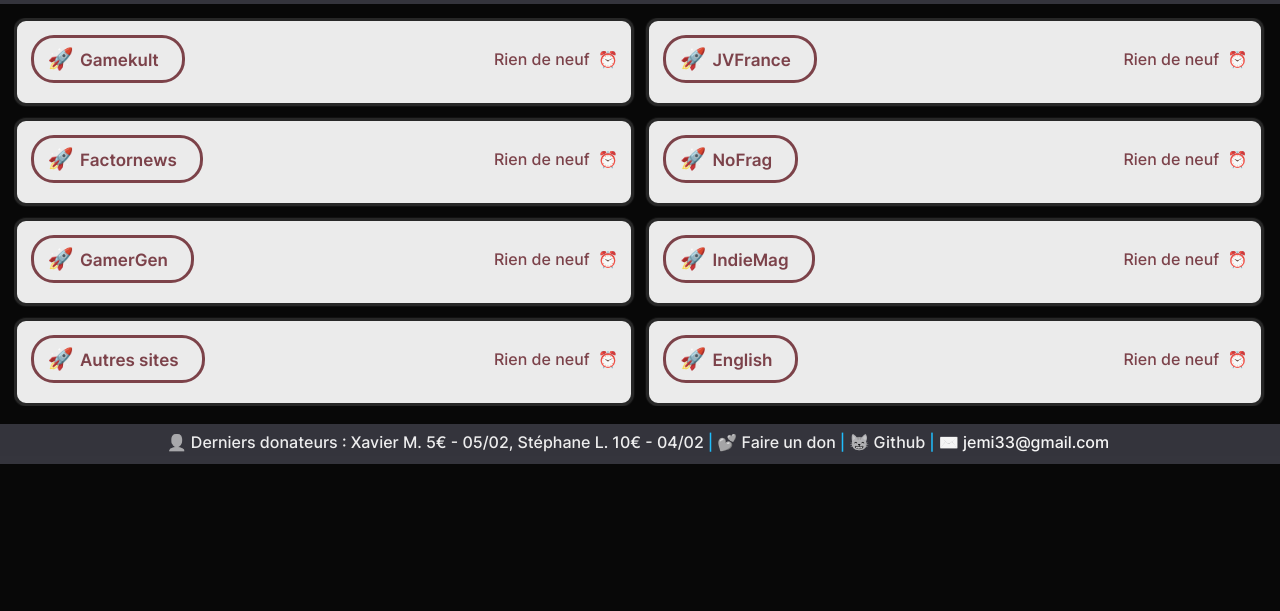
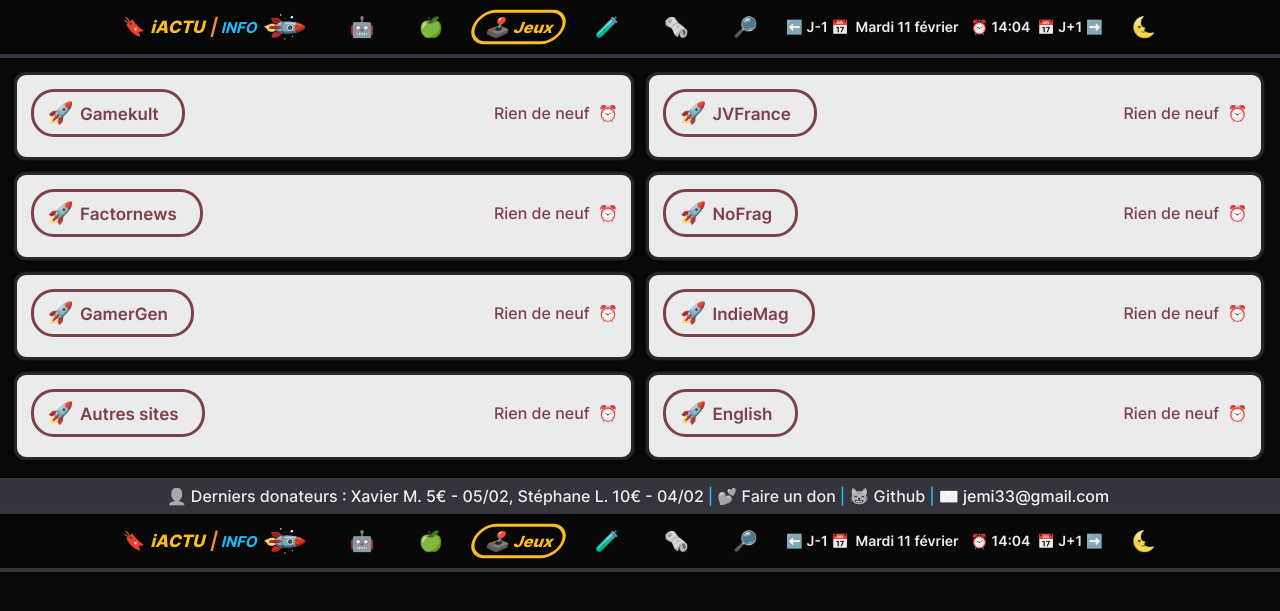
Before and after one commit to Jean-Mich-Much/iActu.info, a PHP site: page /theme_02_jeux.php in a window 1280 px wide. Shown: the top 611 px of the page. Run offline with PHP 8.4, Linux system fonts and the light colour scheme; some web fonts are replaced.

Commit message:
Add files via upload

```diff
--- /dev/null
+++ b/Structure/php/modules/menu_theme_02.php
@@ -0,0 +1,54 @@
+<?php
+$lien_accueil_theme_02 = 'theme_02_index.php';
+$lien_tech_theme_02 = 'theme_02_technologie.php';
+$lien_apple_theme_02 = 'theme_02_apple.php';
+$lien_jeux_theme_02 = 'theme_02_jeux.php';
+$lien_sciences_theme_02 = 'theme_02_sciences.php';
+$lien_actu_theme_02 = 'theme_02_actualites.php';
+$lien_tv_theme_02 = 'theme_02_tv.php';
+$lien_rec = 'recherche/p/i/';
+
+$lien_theme_01 = 'index.php';
+$emoji_theme_01 = '🌜';
+
+?>
+
+<span class="pad8px m3px responsive">
+ <a class="logo" href="<?php echo $lien_accueil_theme_02; ?>" title="Accueil"><span class="f18px m5px">🔖</span>iACTU<span class="logobarre m5px">&#124;</span><span class="logoinfo">INFO</span><span class="f28px flip45 m10px">🚀</span></a>
+</span>
+
+<span class="pad8px m3px">
+ <a class="menulien p3px <?php if ($page_active == 'technologie') {echo 'page_active'; } ?>" href="<?php echo $lien_tech_theme_02; ?>" title="Technologie"><span class="menu_ico m3px">🤖</span><?php if ($page_active == 'technologie') {echo 'Tech.'; } ?></a>
+</span>
+
+<span class="pad8px m3px">
+ <a class="menulien p3px <?php if ($page_active == 'apple') {echo 'page_active'; } ?>" href="<?php echo $lien_apple_theme_02; ?>" title="Apple"><span class="menu_ico m3px">🍏</span><?php if ($page_active == 'apple') {echo 'Apple'; } ?></a>
+</span>
+
+<span class="pad8px m3px">
+ <a class="menulien p3px <?php if ($page_active == 'jeux') {echo 'page_active'; } ?>" href="<?php echo $lien_jeux_theme_02; ?>" title="Jeux"><span class="menu_ico m3px">🕹️</span><?php if ($page_active == 'jeux') {echo 'Jeux'; } ?></a>
+</span>
+
+<span class="pad8px m3px">
+ <a class="menulien p3px <?php if ($page_active == 'sciences') {echo 'page_active'; } ?>" href="<?php echo $lien_sciences_theme_02; ?>" title="Sciences"><span class="menu_ico m3px">🧪</span><?php if ($page_active == 'sciences') {echo 'Sciences'; } ?></a>
+</span>
+
+<span class="pad8px m3px">
+ <a class="menulien p3px <?php if ($page_active == 'actu') {echo 'page_active'; } ?>" href="<?php echo $lien_actu_theme_02; ?>" title="Actualités"><span class="menu_ico m3px">🗞️</span><?php if ($page_active == 'actu') {echo 'Info'; } ?></a>
+</span>
+
+<span class="pad8px m3px">
+ <a class="menulien p3px" href="<?php echo $lien_rec; ?>" title="Recherche"><span class="menu_ico m3px">🔎</span></a>
+</span>
+
+<span class="menu_dates aligne responsive">
+ <a class="menu_dates menulien p1px aligne" href="<?php echo $nom_page . date('j', strtotime('-1 days')) . '.html'; ?>" title="Jour précédent"><span class="menu_dates aligne fw600">⬅️ J-1 📅&nbsp;&nbsp;<?php echo str_replace('0', 'Dimanche', str_replace('1', 'Lundi', str_replace('2', 'Mardi', str_replace('3', 'Mercredi', str_replace('4', 'Jeudi', str_replace('5', 'Vendredi', str_replace('6', 'Samedi', date('w')))))))); ?>&nbsp;<?php echo str_replace('jour', '', str_replace('jour1jour', '1er', 'jour' . date('j') . 'jour')); ?>&nbsp;<?php echo str_replace('1', 'janvier', str_replace('2', 'février', str_replace('3', 'mars', str_replace('4', 'avril', str_replace('5', 'mai', str_replace('6', 'juin', str_replace('7', 'juillet', str_replace('8', 'août', str_replace('9', 'septembre', str_replace('10', 'octobre', str_replace('11', 'novembre', str_replace('12', 'décembre', date('n'))))))))))))); ?></span></a>
+</span>
+
+<span class="menu_dates aligne responsive">
+ <a class="menu_dates menulien p1px aligne" href="<?php echo $nom_page . date('j', strtotime('+1 days')) . '.html'; ?>" title="Jour suivant"><span class="menu_dates aligne fw600">⏰&nbsp;<?php echo date('H:i'); ?>&nbsp;&nbsp;📅 J+1 ➡️</span></a>
+</span>
+
+<span class="pad8px m3px">
+ <a class="menulien p3px" href="<?php echo $lien_theme_01; ?>" title="Plus sombre"><span class="menu_ico m3px"><?php echo $emoji_theme_01; ?></span></a>
+</span>
```
Also changed, not shown: Structure/php/modules/menu.php (+6 -10 lines).
